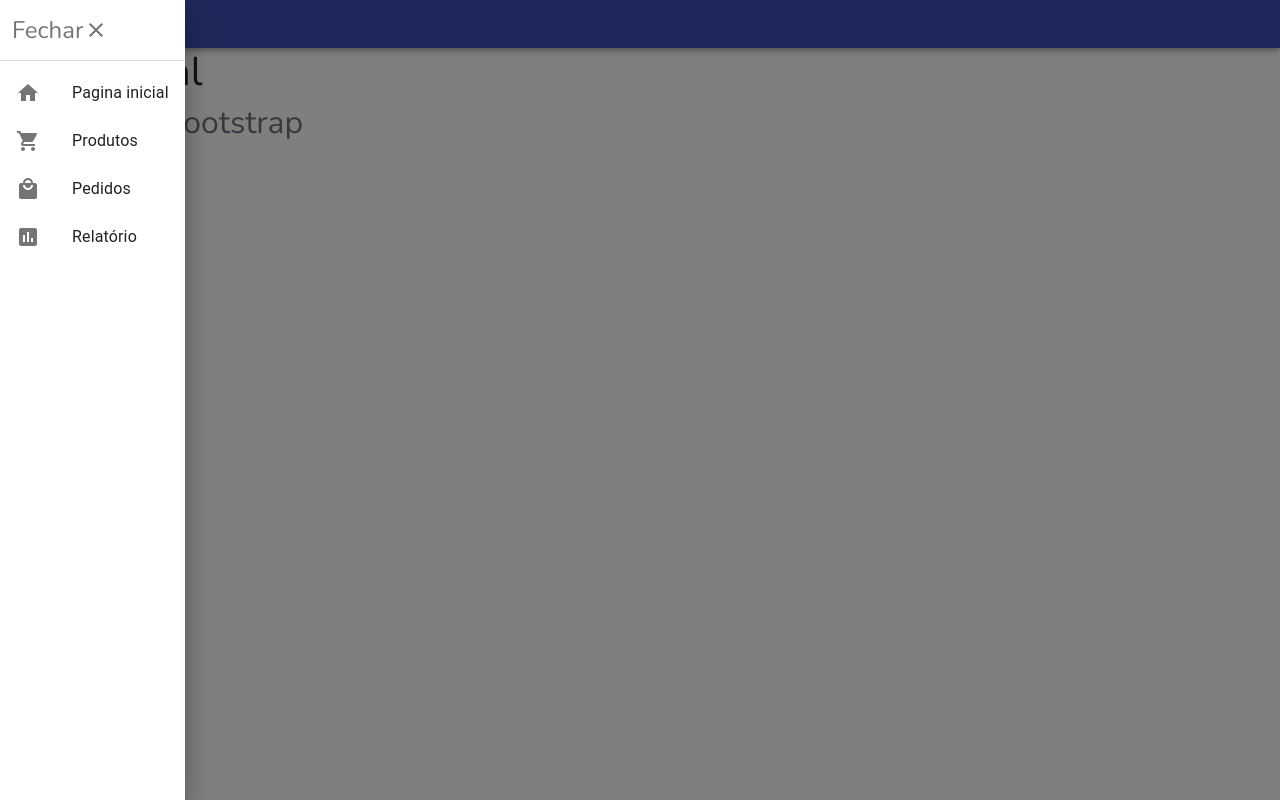
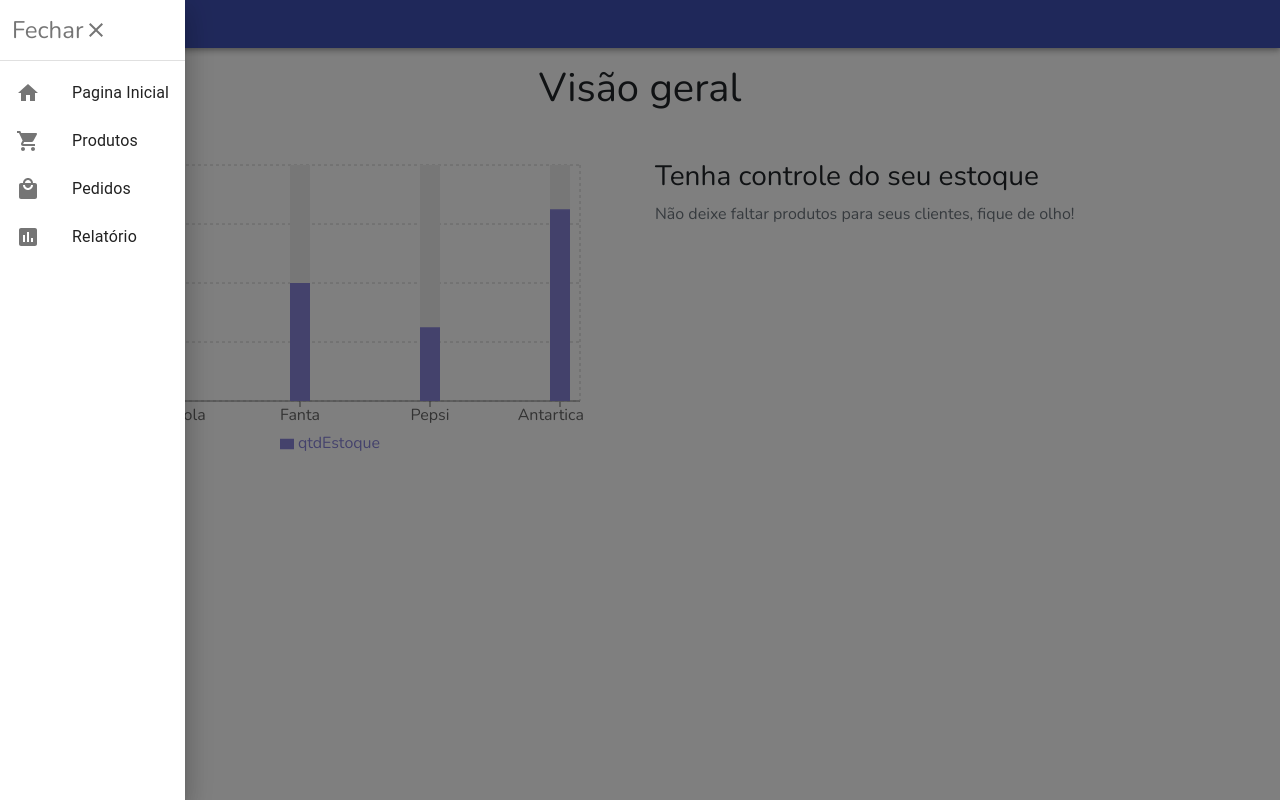
Before and after one commit to GustavoBonfimS/self-sell, a React (Create React App) app: page / in a window 1280 px wide. Both pictures are taken after a click on the button "menu". Built offline with nearby package versions, Linux system fonts and the light colour scheme.

Commit message:
qtdEstoque chart, drawer paths

```diff
--- a/src/components/AppMenu.jsx
+++ b/src/components/AppMenu.jsx
@@ -1,4 +1,5 @@
 import React, { useState } from 'react';
+import { useHistory } from 'react-router-dom';
 import {
   Drawer,
   AppBar,
@@ -21,7 +22,36 @@ import {
 } from '@material-ui/icons';
 
 export default function AppMenu(props) {
+  const history = useHistory();
   const [openDrawer, setOpenDrawer] = useState(false);
+
+  function handleMenuClick(path) {
+    setOpenDrawer(false);
+    history.push(path);
+  }
+
+  const options = [
+    {
+      title: 'Pagina Inicial',
+      path: '/',
+      icon: Home,
+    },
+    {
+      title: 'Produtos',
+      path: '/',
+      icon: LocalGroceryStore,
+    },
+    {
+      title: 'Pedidos',
+      path: '/',
+      icon: LocalMall,
+    },
+    {
+      title: 'Relatório',
+      path: '/',
+      icon: Assessment,
+    },
+  ];
 
   return (
     <>
@@ -29,7 +59,6 @@ export default function AppMenu(props) {
         <Toolbar variant='dense'>
           <IconButton
             edge='start'
-            className=''
             color='inherit'
             aria-label='menu'
             onClick={() => setOpenDrawer(true)}
@@ -49,16 +78,13 @@ export default function AppMenu(props) {
         </div>
         <Divider />
         <List>
-          {['Pagina inicial', 'Produtos', 'Pedidos', 'Relatório'].map(text => (
-            <ListItem button key={text}>
-              <ListItemIcon>
-                {text === 'Pagina inicial' && <Home />}
-                {text === 'Produtos' && <LocalGroceryStore />}
-                {text === 'Pedidos' && <LocalMall />}
-                {text === 'Relatório' && <Assessment />}
-              </ListItemIcon>
-              <ListItemText primary={text} />
-            </ListItem>
+          {options.map(page => (
+            <div onClick={() => handleMenuClick(page.path)} key={page.path}>
+              <ListItem button>
+                <ListItemIcon>{<page.icon />}</ListItemIcon>
+                <ListItemText primary={page.title} />
+              </ListItem>
+            </div>
           ))}
         </List>
         {/* <Divider />
--- a/src/pages/Home.jsx
+++ b/src/pages/Home.jsx
@@ -1,14 +1,82 @@
-import React from 'react';
+import React, { PureComponent } from 'react';
+import {
+  BarChart,
+  Bar,
+  XAxis,
+  YAxis,
+  CartesianGrid,
+  Tooltip,
+  Legend,
+} from 'recharts';
 
 import AppMenu from '../components/AppMenu';
 
 export default function Home() {
+  const produtos = [
+    {
+      idProduto: 1,
+      name: 'Coca-cola',
+      price: 5.0,
+      tam: '2',
+      um: 'litro',
+      qtdEstoque: 10,
+    },
+    {
+      idProduto: 2,
+      name: 'Fanta',
+      price: 4.5,
+      tam: '2',
+      um: 'litro',
+      qtdEstoque: 8,
+    },
+    {
+      idProduto: 3,
+      name: 'Pepsi',
+      price: 4.8,
+      tam: '2',
+      um: 'litro',
+      qtdEstoque: 5,
+    },
+    {
+      idProduto: 4,
+      name: 'Antartica',
+      price: 4.9,
+      tam: '2',
+      um: 'litro',
+      qtdEstoque: 13,
+    },
+  ];
   return (
     <>
       <AppMenu title='Pagina Inicial' />
-      <h1>Visão geral</h1>
+      <h1 className='text-center my-3'>Visão geral</h1>
       <div className='container'>
-        <h2 className='text-muted'>teste bootstrap</h2>
+        <div className='row mt-5'>
+          <div className='col'>
+            <BarChart width={500} height={300} data={produtos} barSize={20}>
+              <XAxis
+                dataKey='name'
+                scale='point'
+                padding={{ left: 20, right: 20 }}
+              />
+              <YAxis />
+              <Tooltip />
+              <Legend />
+              <CartesianGrid strokeDasharray='3 3' />
+              <Bar
+                dataKey='qtdEstoque'
+                fill='#8884d8'
+                background={{ fill: '#eee' }}
+              />
+            </BarChart>
+          </div>
+          <div className='col'>
+            <h3>Tenha controle do seu estoque</h3>
+            <p className='text-muted'>
+              Não deixe faltar produtos para seus clientes, fique de olho!
+            </p>
+          </div>
+        </div>
       </div>
     </>
   );
```
Also changed, not shown: 1 other file (tests, documents, lock files or other folders).
